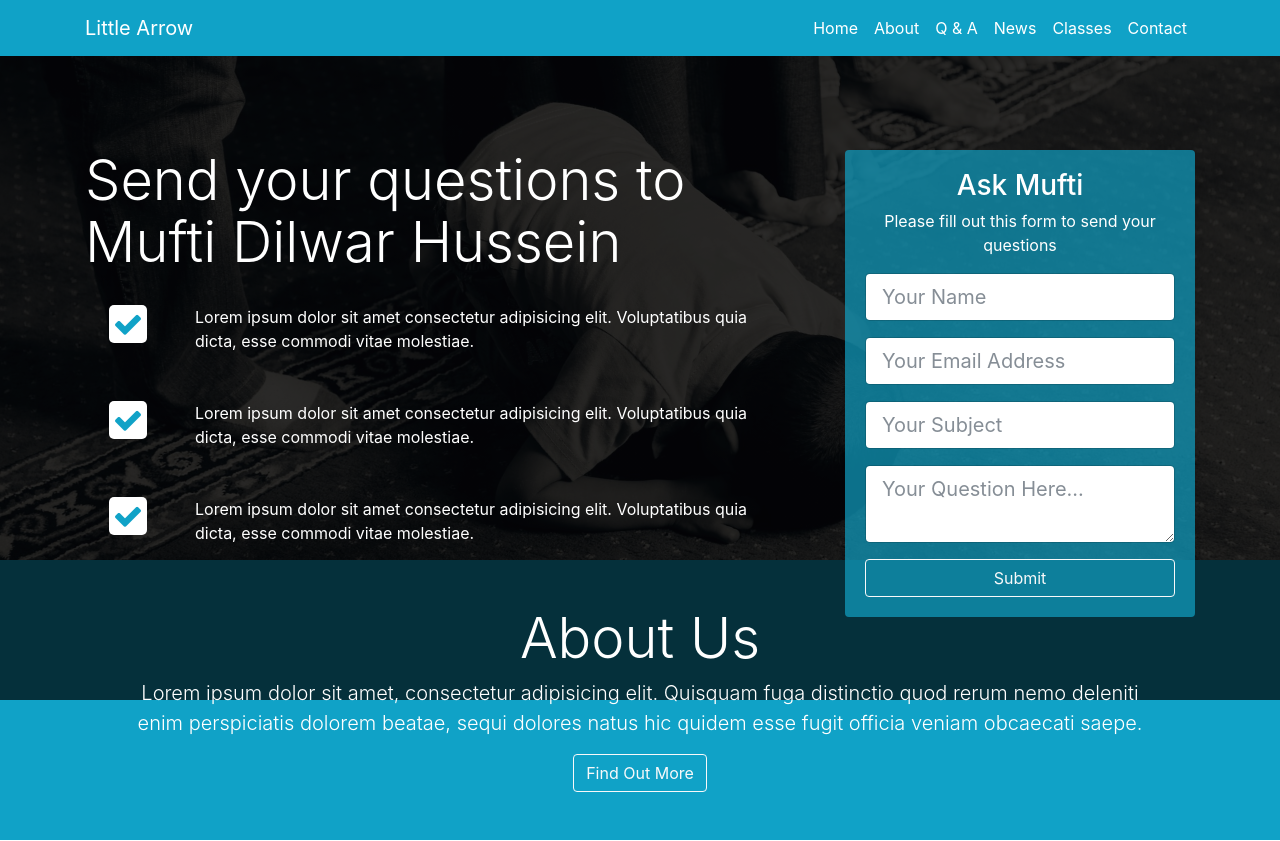
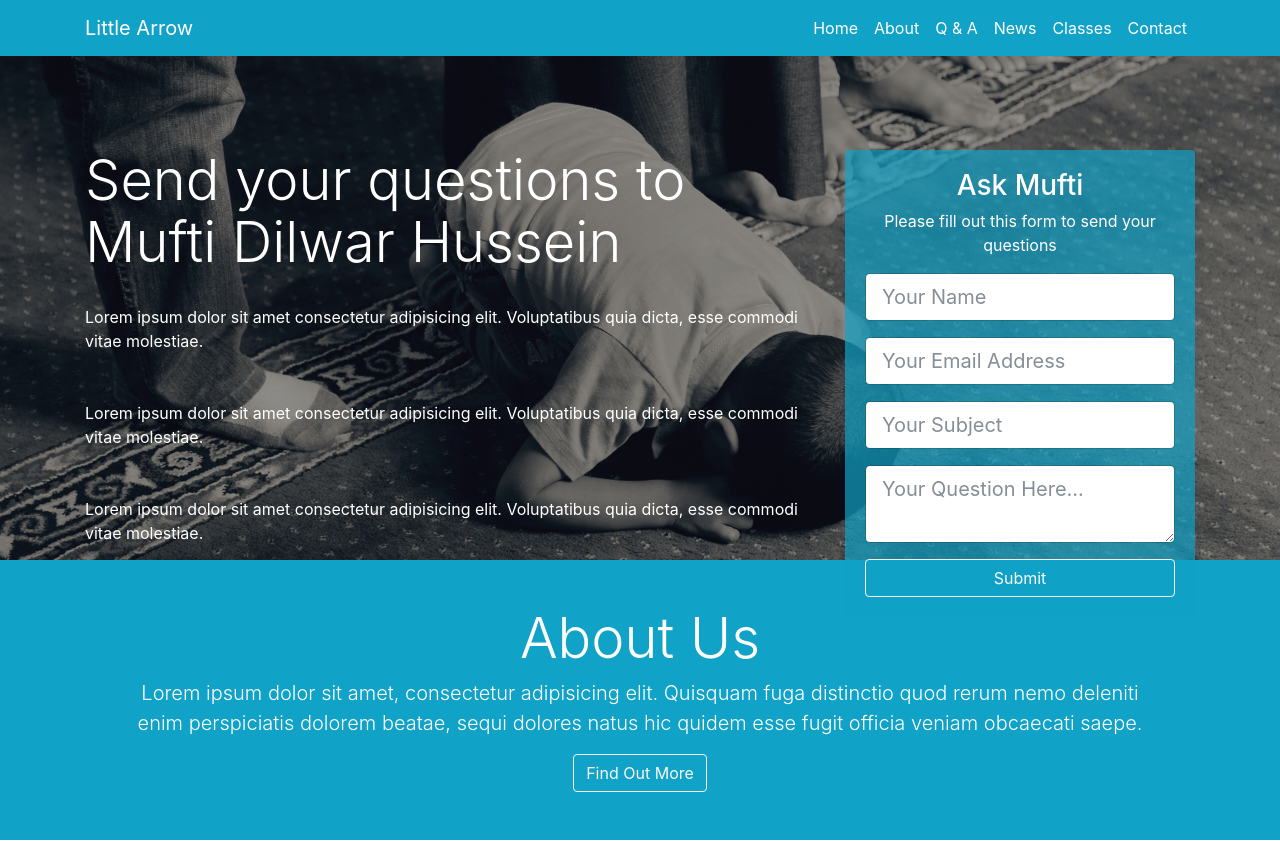
Before and after one commit to Azmol-Miah/Little-Arrow, a PHP site: page / in a window 1280 px wide. Shown: the top 841 px of the page. Run offline with PHP 8.4, Linux system fonts and the light colour scheme.

Commit message:
just commiting

```diff
--- a/src/css/style.css
+++ b/src/css/style.css
@@ -39,17 +39,8 @@ body, .nav-link {
   background: linear-gradient(rgba(21, 22, 22, 0.45), rgba(21, 22, 22, 0.45)), url("../img/home.jpg") no-repeat center;
   height: 70vh;
   background-size: cover;
-  background-attachment: fixed;
  }
 
-.dark-overlay {
-  background-color: rgb(0,0,0,0.7);
-  position: absolute;
-  top: 0;
-  left: 0;
-  width: 100%;
-  min-height: 700px;
-}
 
 .home-inner {
   padding-top: 150px;
@@ -83,6 +74,11 @@ body, .nav-link {
 }
 
 /* Classes */
+#classes {
+  background: linear-gradient(rgba(21, 22, 22, 0.555), rgba(21, 22, 22, 0.589)), url("../img/qurantwo.jpg") no-repeat center;
+  height: 70vh;
+  background-size: cover;
+}
 #classes h1 {
   color: #10a2c7;
 }
--- a/src/index.html
+++ b/src/index.html
@@ -43,33 +43,27 @@
 
         <!-- Home -->
         <header id="home">
-            <div class="dark-overlay">
+            <div class="dark-overlay"></div>
                 <div class="home-inner">
                     <div class="container">
                         <div class="row">
                             <div class="col-lg-8 d-none d-lg-block">
                                 <h1 class="display-4">Send your questions to <br> Mufti Dilwar Hussein </h1>
                                 <div class="d-flex flex-row">
-                                    <div class="p-4 align-self-start">
-                                        <i class="fa fa-check"></i>
-                                    </div>
-                                    <div class="p-4 align-self-end">
+
+                                    <div class="py-4 align-self-end">
                                         Lorem ipsum dolor sit amet consectetur adipisicing elit. Voluptatibus quia dicta, esse commodi vitae molestiae.
                                     </div>
                                 </div>
                                 <div class="d-flex flex-row">
-                                    <div class="p-4 align-self-start">
-                                        <i class="fa fa-check"></i>
-                                    </div>
-                                    <div class="p-4 align-self-end">
+
+                                    <div class="py-4 align-self-end">
                                         Lorem ipsum dolor sit amet consectetur adipisicing elit. Voluptatibus quia dicta, esse commodi vitae molestiae.
                                     </div>
                                 </div>
                                 <div class="d-flex flex-row">
-                                    <div class="p-4 align-self-start">
-                                        <i class="fa fa-check"></i>
-                                    </div>
-                                    <div class="p-4 align-self-end">
+
+                                    <div class="py-4 align-self-end">
                                         Lorem ipsum dolor sit amet consectetur adipisicing elit. Voluptatibus quia dicta, esse commodi vitae molestiae.
                                     </div>
                                 </div>
```
Also changed, not shown: src/img/qurantwo.jpg (added).
